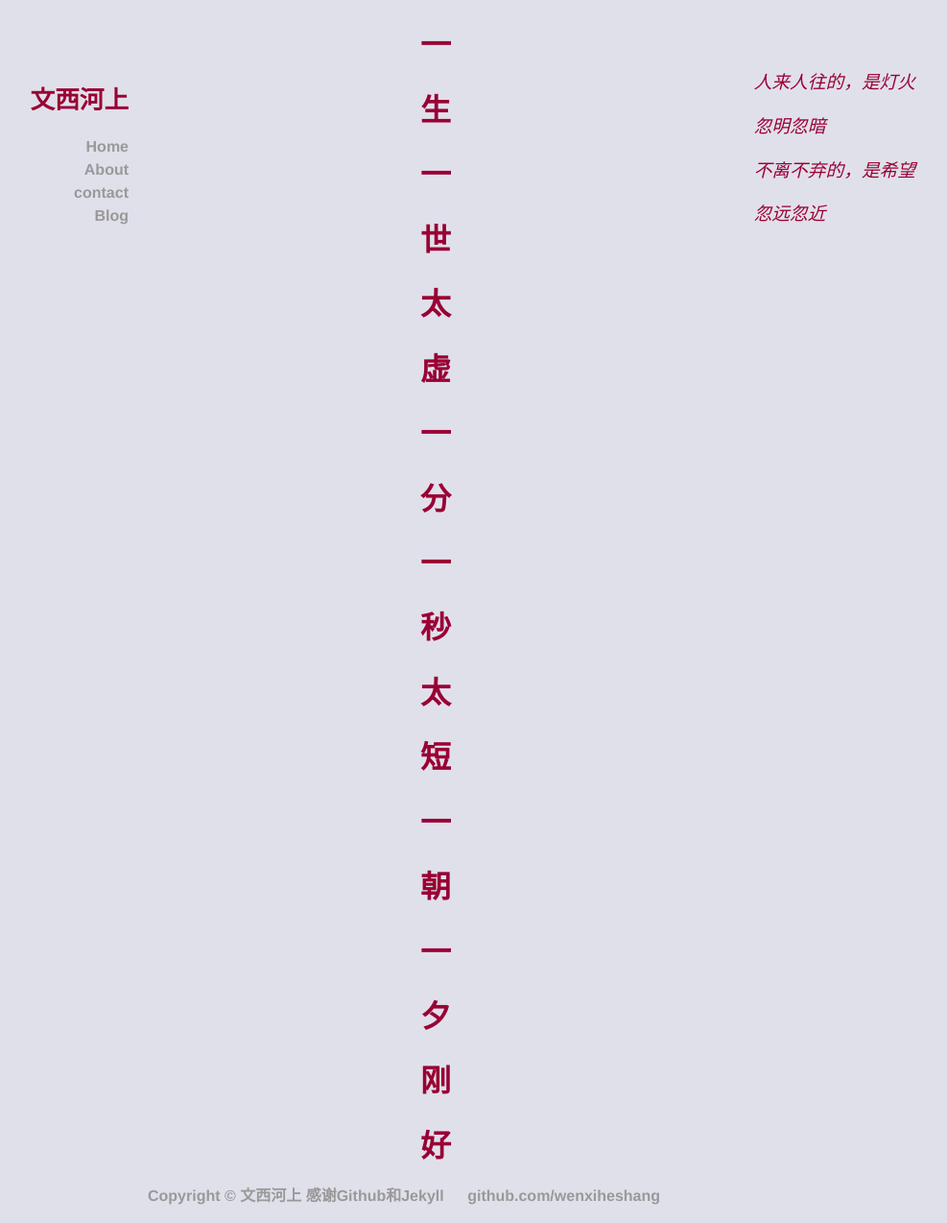
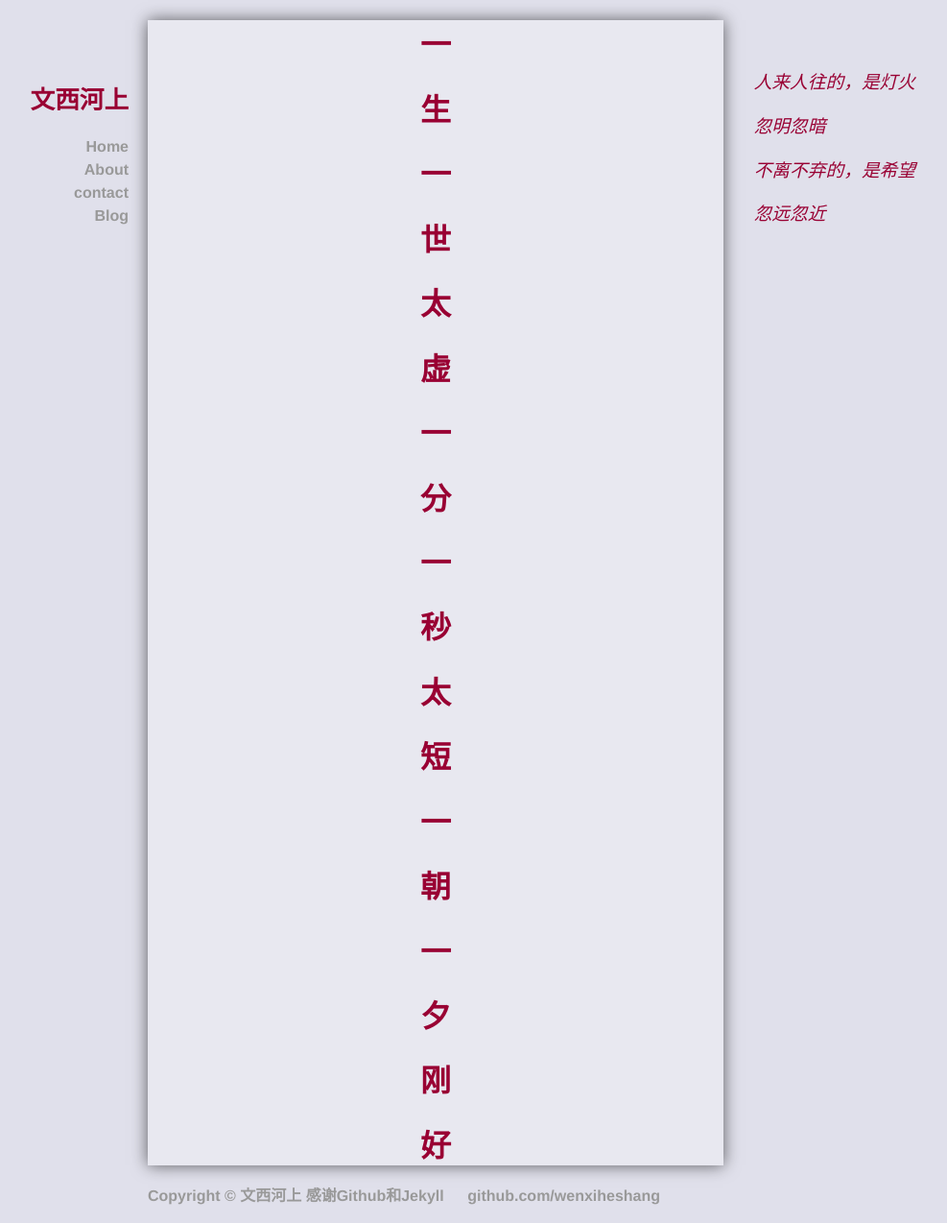
Before and after one commit to xxleyi/xxleyi.github.io, a Jekyll site: the page built from index.html, in a window 1280 px wide and 1274 px high. Shown: the whole window at 96% size, without its empty margins (186-1173 px from the left). Built offline with Jekyll 4.4.1, drawn with Linux system fonts in a browser that asks for light colours.

Commit message:
change the backgrouncolor.

```diff
--- a/css/main.css
+++ b/css/main.css
@@ -15,7 +15,9 @@ body {
 main{
   max-width: 600px;
   margin: auto;
-  box-sizing: 0px 4px 4px grey;
+  background-color: rgba(255,255,255,.25);
+  box-shadow: 0 0 1rem rgba(0,0,0,.6);
+  margin-bottom: 60px;
 }
 nav{
   position: fixed;
--- a/css/post.css
+++ b/css/post.css
@@ -5,7 +5,8 @@ html{
 body {
     max-width: 900px;
     margin:auto;
-    font-size: 100%
+    font-size: 100%;
+    background-color: #e0e0eb;
 }
 
 nav ul{
```
